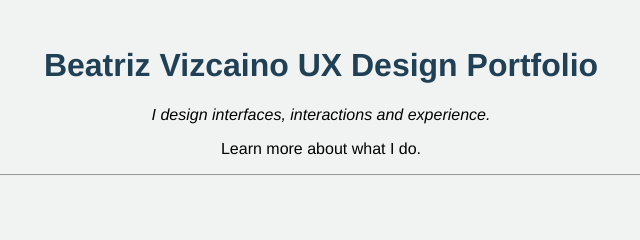
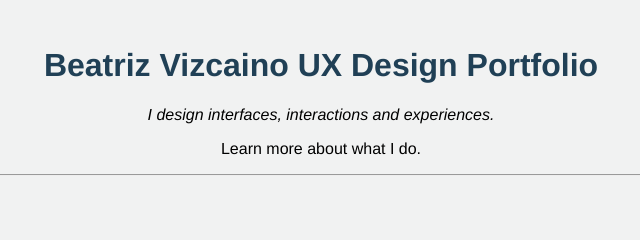
Before and after one commit to beatryev09/beatryev09.github.io, a plain HTML site: page unit_3/index.html in a window 1280 px wide. Shown: the top 240 px of the page, 319-959 px from the left. Drawn offline with Linux system fonts and the light colour scheme.

Commit message:
update_unit3v2

```diff
--- a/unit_3/index.html
+++ b/unit_3/index.html
@@ -12,7 +12,7 @@
 
 	<h1 class="main">Beatriz Vizcaino UX Design Portfolio</h1>
 
-	<p class="slogan"> I design interfaces, interactions and experience.</p>
+	<p class="slogan"> I design interfaces, interactions and experiences.</p>
 	<!-- <img src="images/postits.jpg" alt="blank postits">  -->
 
 	<p class="main"> Learn more about what I do.</p>
```
